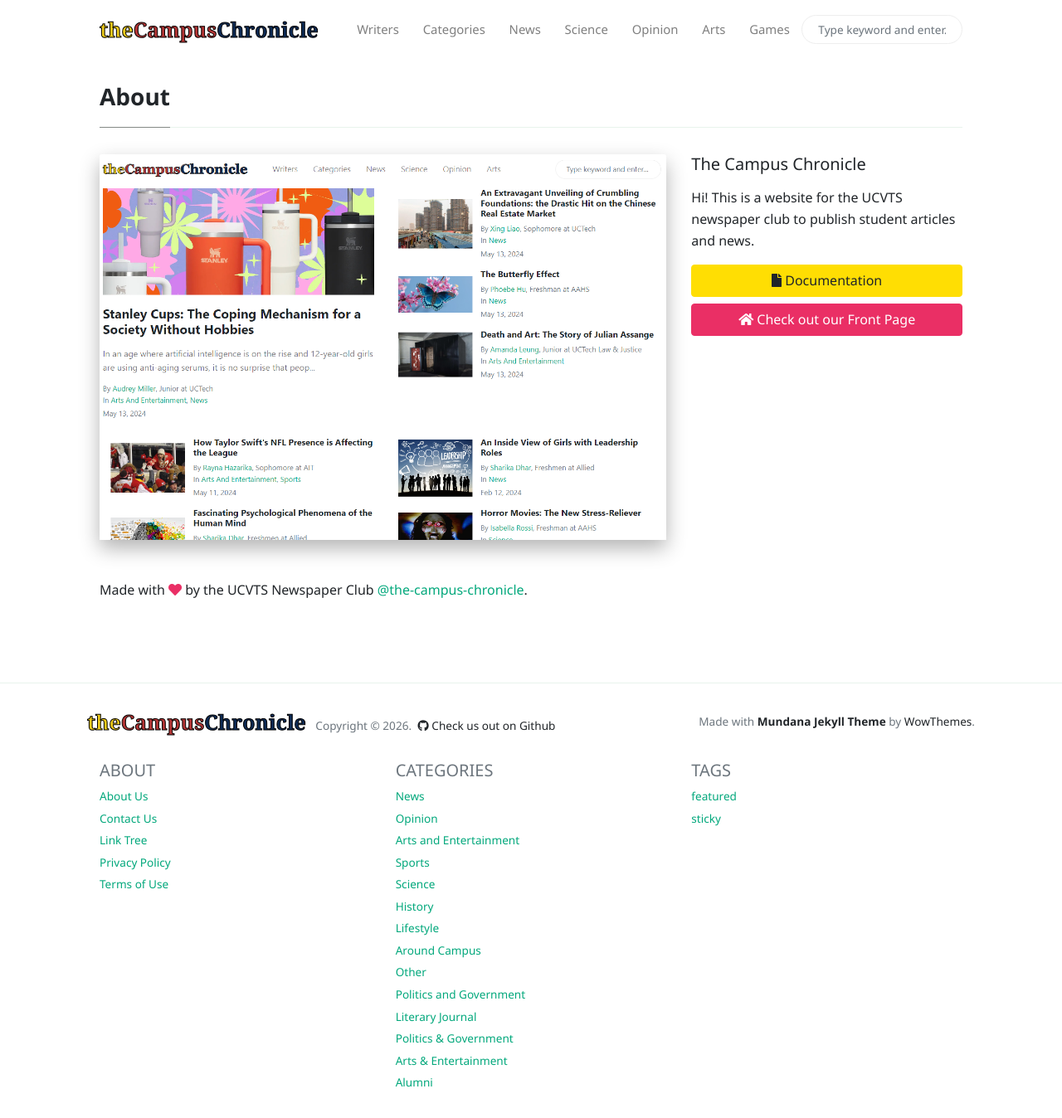
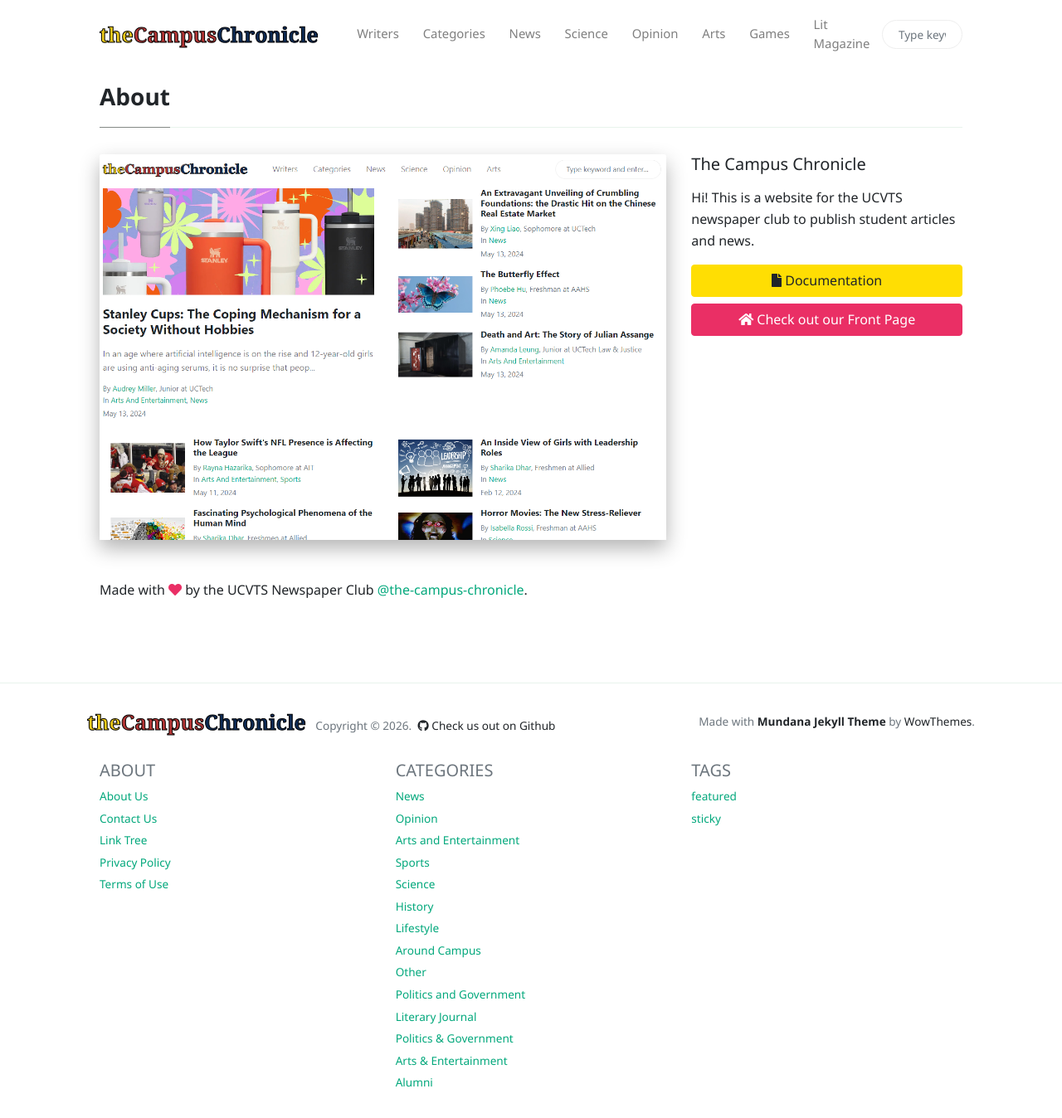
Before and after one commit to The-Campus-Chronicle/website, a Jekyll site: the page built from _pages/about.md, in a window 1280 px wide and 1348 px high. Shown: the whole window at 83% size. Built offline with Jekyll 4.4.1, drawn with Linux system fonts in a browser that asks for light colours; nearby versions of some CDN libraries; comment, search, counter and statistics services are not loaded.

Commit message:
Add Lit Magazine link to navigation header

```diff
--- a/_includes/menu-header.html
+++ b/_includes/menu-header.html
@@ -24,3 +24,6 @@
 <li class="nav-item">
   <a class="nav-link" href="{{ site.baseurl }}/games.html">Games</a>
 </li>
+<li class="nav-item">
+  <a class="nav-link" href="{{ site.baseurl }}/lit-magazine.html">Lit Magazine</a>
+</li>
```
